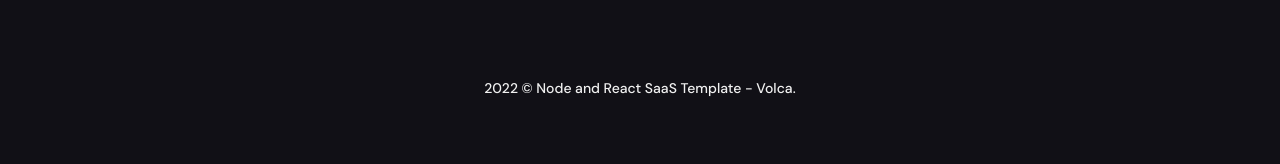
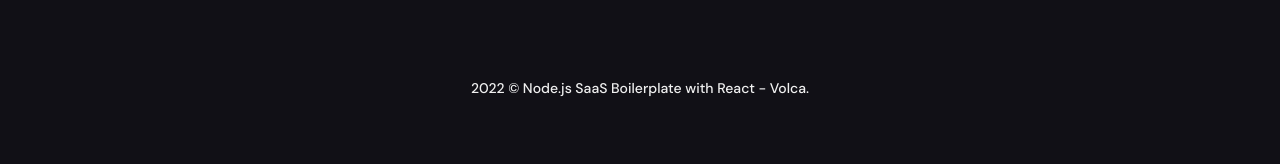
Before and after one commit to volca-io/volca-io.github.io, a Jekyll site: the page built from blog/index.html, in a window 1280 px wide. Shown: the part 1156-1320 px from the top of the page. Built offline with Jekyll 4.4.1, drawn with Linux system fonts in a browser that asks for light colours; nearby versions of some CDN libraries; the list of posts is cut into pages by our own code.

Commit message:
Update settings.yml

```diff
--- a/_data/settings.yml
+++ b/_data/settings.yml
@@ -1,7 +1,7 @@
 ---
 #-------------------------------
 # Site Settings
-title: Node and React SaaS Template - Volca
+title: Node.js SaaS Boilerplate with React - Volca
 logo: /images/logo-light.svg
 author: Volca
 description: Create your SaaS using proven Node and React patterns that accelerate your development and deployment speed.
@@ -22,7 +22,7 @@
 #-------------------------------
 # Hero Settings
 hero:
-  hero__title: Node and React SaaS Template
+  hero__title: Node.js SaaS Boilerplate with React
   hero__description: Create your SaaS using proven Node and React patterns that accelerate your development and deployment speed.
 
 #-------------------------------
```
